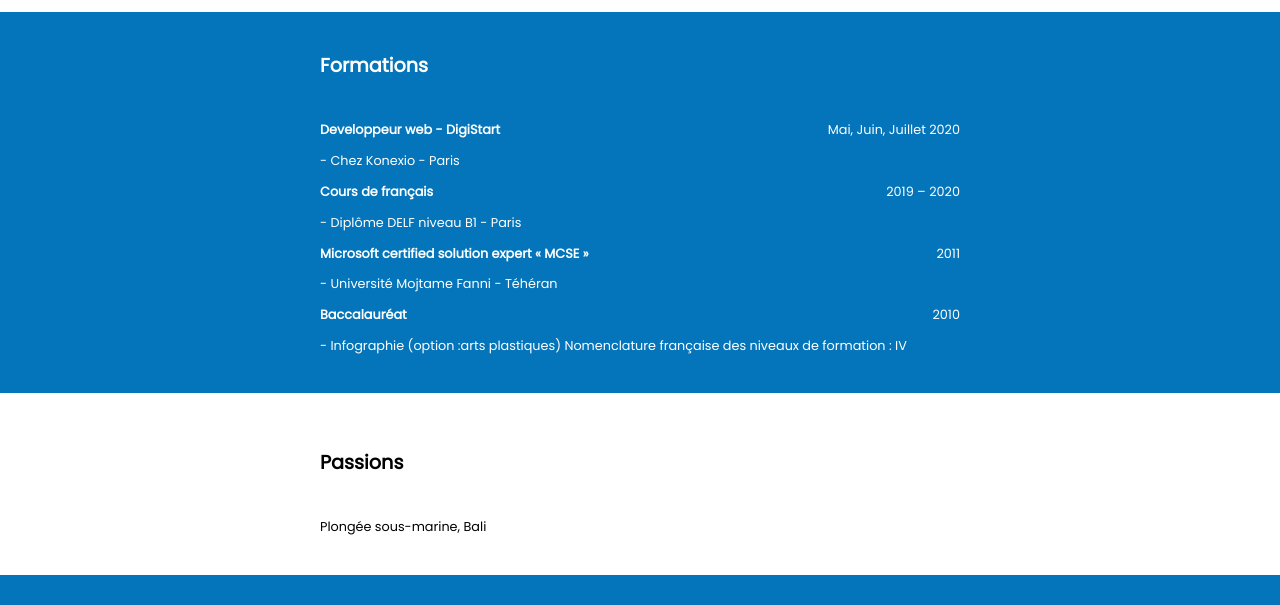
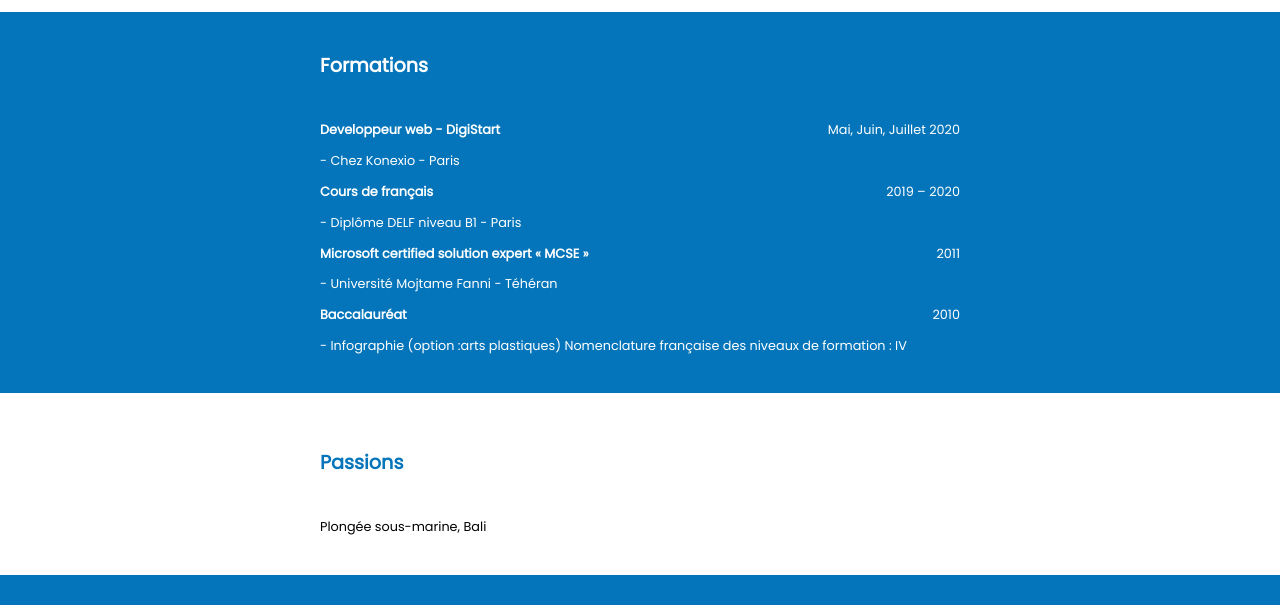
Before and after one commit to amirhatam/CV-AmirHatam-Responsive-.io, a plain HTML site: page index.html in a window 1280 px wide. Shown: the part 1104-1709 px from the top of the page. Drawn offline with Linux system fonts and the light colour scheme.

Commit message:
First Commit

```diff
--- a/index.html
+++ b/index.html
@@ -91,7 +91,7 @@
     </section>
     <section>
         <div class="div-pré">
-            <h2 class="h2-f">Passions</h2>
+            <h2 class="h2-xp">Passions</h2>
             <div class="detail">
                 <p>Plongée sous-marine, Bali</p>
             </div>
```
